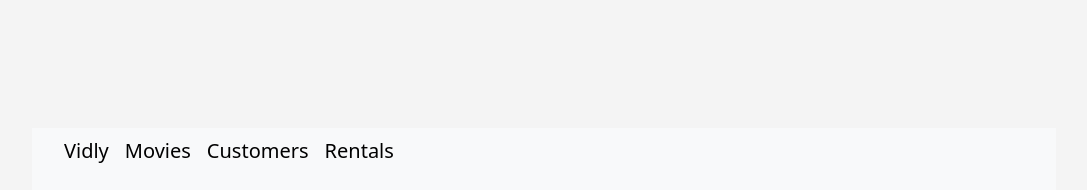
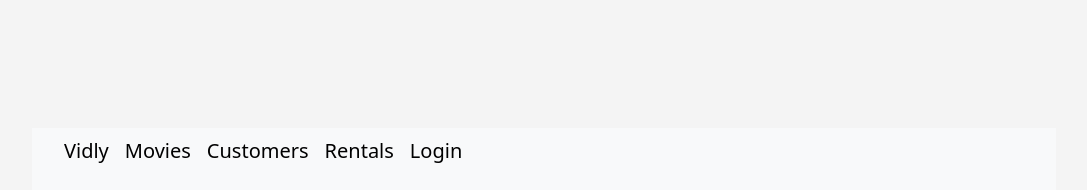
Before and after one commit to PBA443/React-MOSH, a React (Vite) app in the folder vidly/: page / in a window 1280 px wide. Shown: the top 190 px of the page, without its empty margins (96-1183 px from the left). Built offline with nearby package versions, Linux system fonts and the light colour scheme.

Commit message:
add navigation to login form

```diff
--- a/vidly/src/components/navbar.jsx
+++ b/vidly/src/components/navbar.jsx
@@ -7,17 +7,17 @@ const NavBar = () => {
         <Link className="navbar-brand" to="/">
           Vidly
         </Link>
-
         <Link className="navbar-brand" to="/movies">
           Movies
         </Link>
-
         <Link className="navbar-brand" to="/customers">
           Customers
         </Link>
-
         <Link className="navbar-brand" to="/rentals">
           Rentals
+        </Link>
+        <Link className="navbar-brand" to="/login">
+          Login
         </Link>
       </ul>
     </nav>
```
